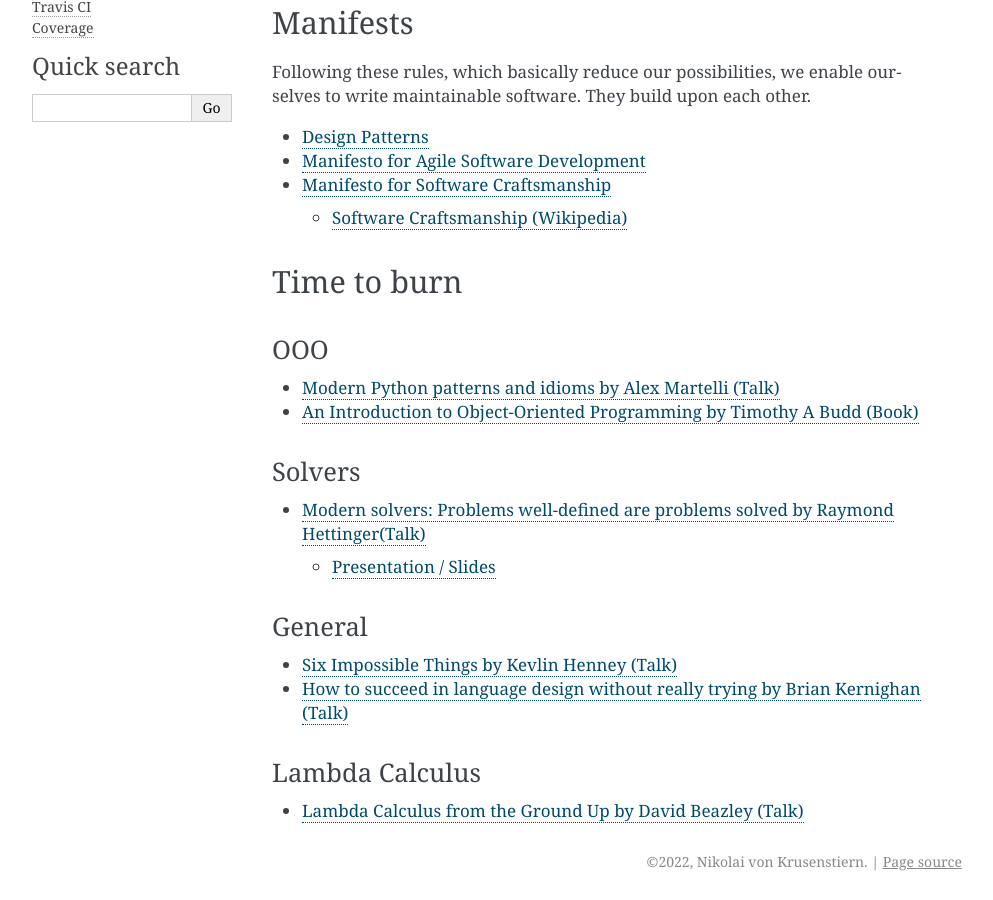
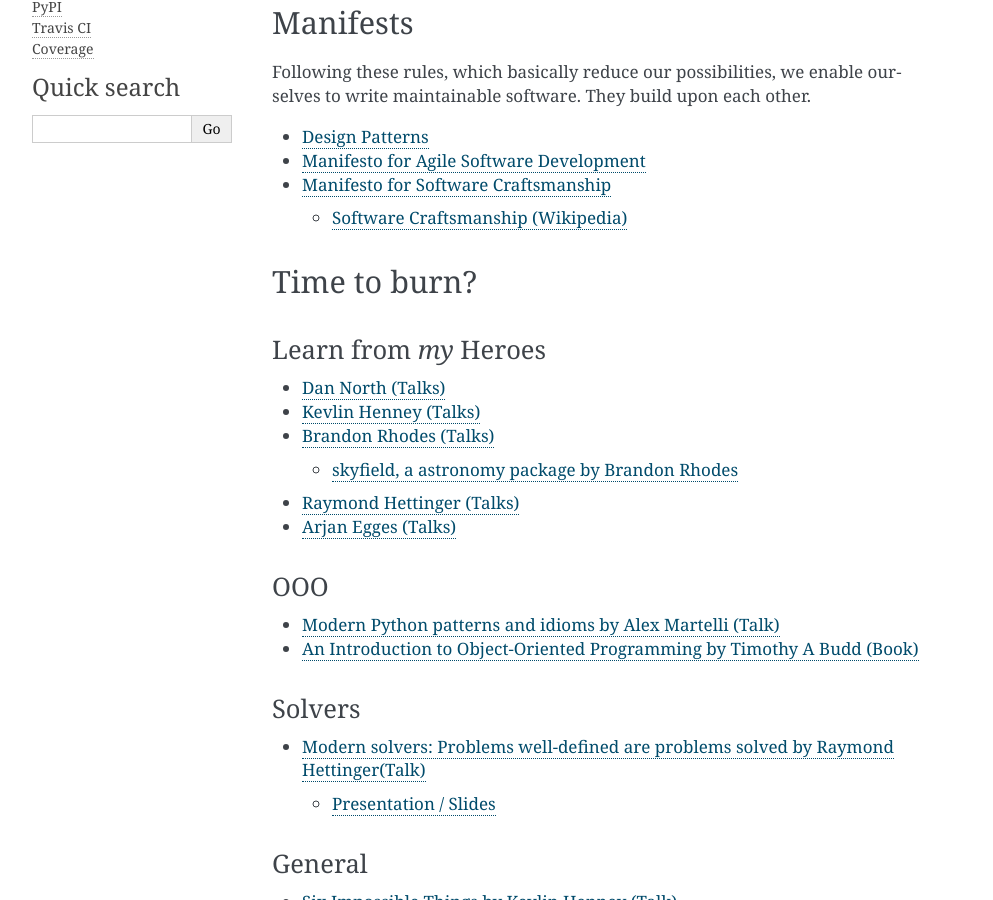
Before and after one commit to cruisen/cli-calc, a Sphinx documentation site: the page built from docs/extras/teaching.md, in a window 1280 px wide and 900 px high, scrolled down 2629 px. Shown: the whole window, without its empty margins (148-1141 px from the left). Built offline with Sphinx 7.4.7, drawn with Linux system fonts in a browser that asks for light colours; some of the changed text lies outside the part shown.

Commit message:
adds favourite python presenters

```diff
--- a/docs/extras/teaching.md
+++ b/docs/extras/teaching.md
@@ -85,7 +85,15 @@ we enable ourselves to write maintainable software. They build upon each other.
 * [Manifesto for Software Craftsmanship](https://manifesto.softwarecraftsmanship.org/)
   * [Software Craftsmanship (Wikipedia)](https://en.wikipedia.org/wiki/Software_craftsmanship)
 
-## Time to burn
+## Time to burn?
+### Learn from *my* Heroes
+* [Dan North (Talks)](https://dannorth.net/talks/)
+* [Kevlin Henney (Talks)](https://vimeo.com/channels/761265)
+* [Brandon Rhodes (Talks)](https://rhodesmill.org/brandon/talks/)
+  * [skyfield, a astronomy package by Brandon Rhodes](https://github.com/skyfielders/python-skyfield)
+* [Raymond Hettinger (Talks)](https://www.youtube.com/results?search_query=%22Raymond+Hettinger%22)
+* [Arjan Egges (Talks)](https://www.youtube.com/c/ArjanCodes)
+
 ### OOO
 * [Modern Python patterns and idioms by Alex Martelli (Talk)](https://www.youtube.com/watch?v=LeuChRCByZc)
 * [An Introduction to Object-Oriented Programming by Timothy A Budd (Book)](https://web.engr.oregonstate.edu/~budd/Books/oopintro3e/info/ReadMe.html)
```
Also changed, not shown: 8 other files.
